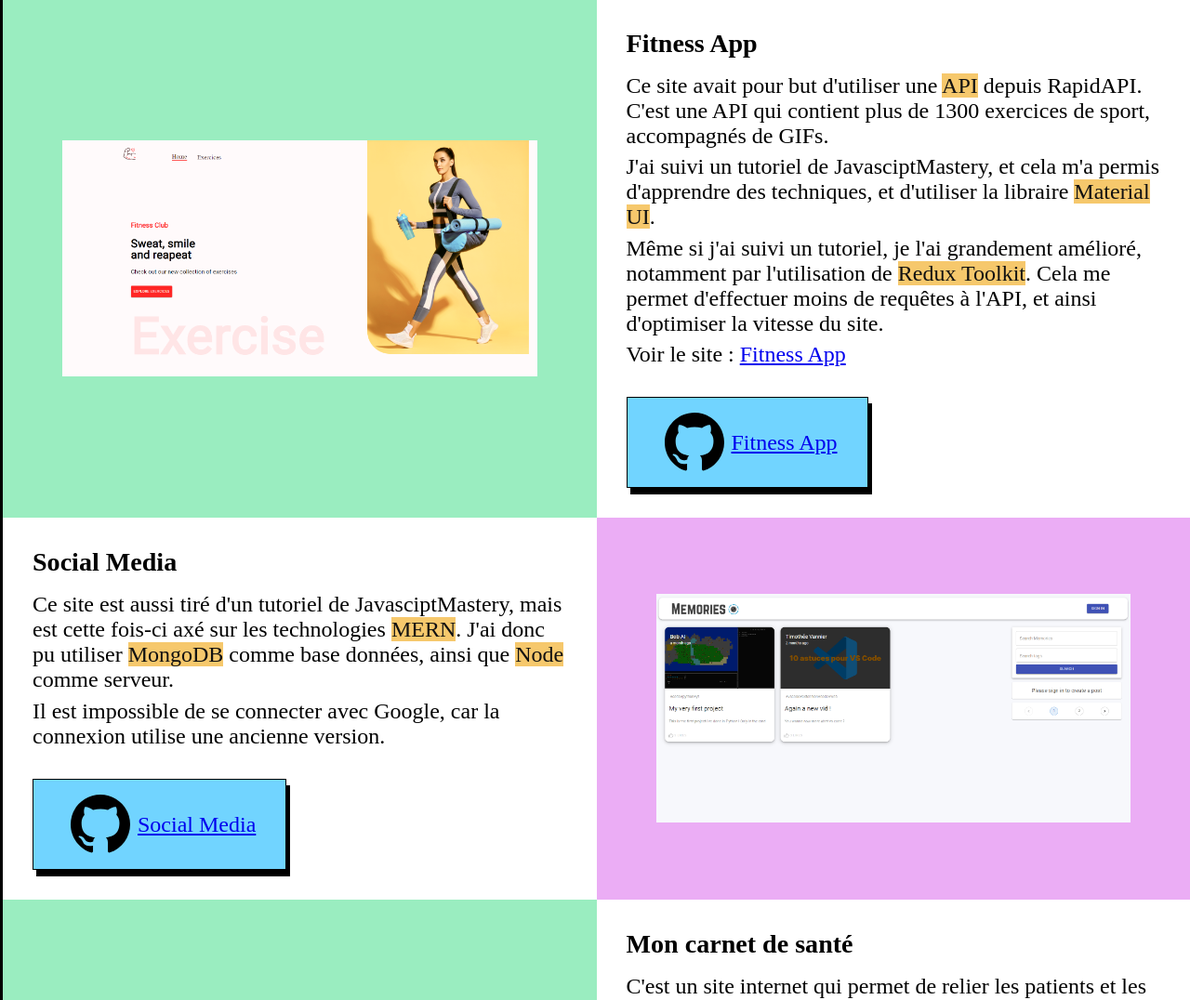
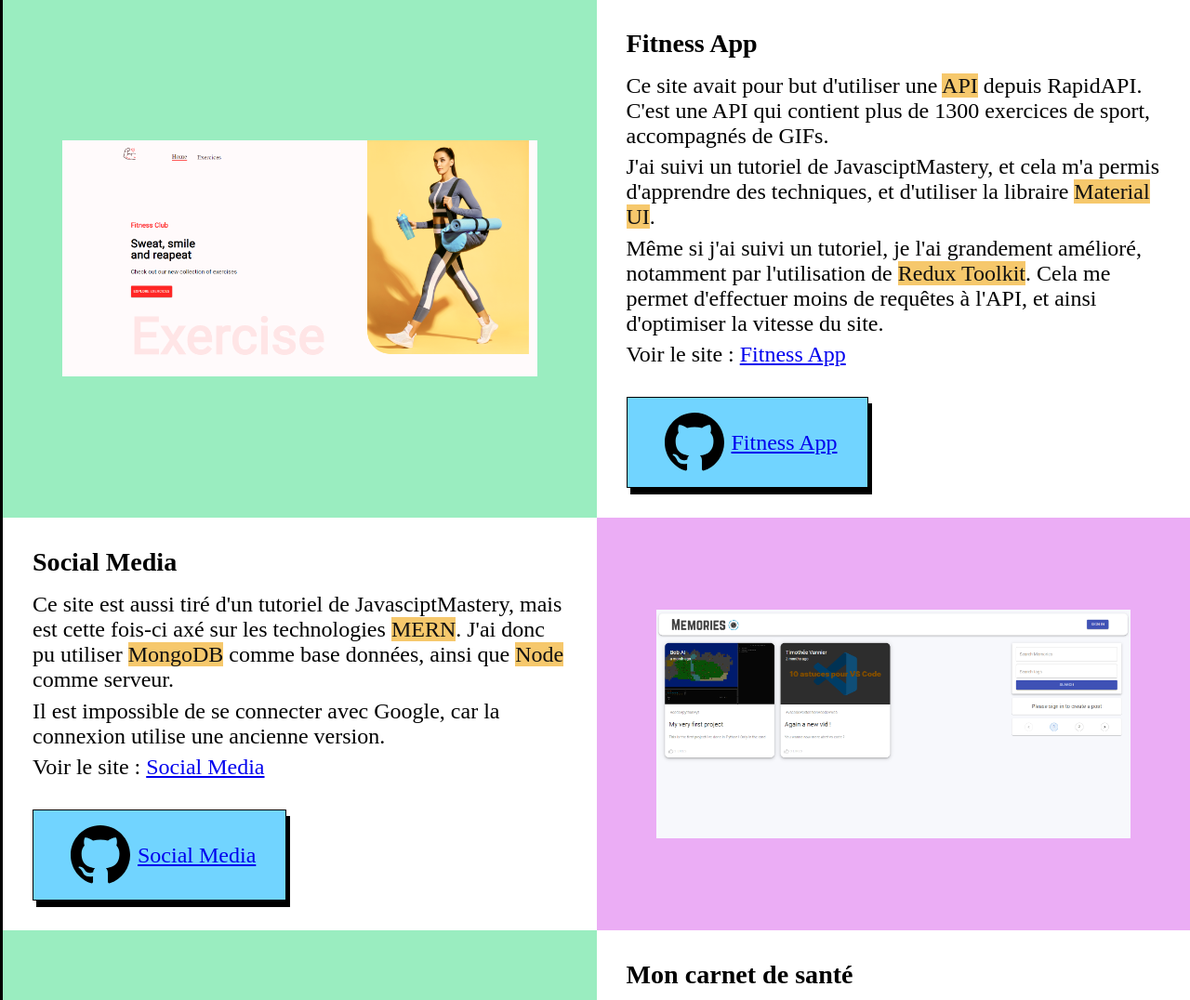
Before and after one commit to Redshark61/site_perso, a PHP site: page / in a window 1280 px wide. Shown: the part 1924-3000 px from the top of the page at 93% size. Run offline with PHP 8.4, Linux system fonts and the light colour scheme; some web fonts are replaced.

Commit message:
new links

```diff
--- a/views/projects.php
+++ b/views/projects.php
@@ -19,6 +19,7 @@
         <h3>Social Media</h3>
         <p>Ce site est aussi tiré d'un tutoriel de JavasciptMastery, mais est cette fois-ci axé sur les technologies <span class="emphasis">MERN</span>. J'ai donc pu utiliser <span class="emphasis">MongoDB</span> comme base données, ainsi que <span class="emphasis">Node</span> comme serveur.</p>
         <p>Il est impossible de se connecter avec Google, car la connexion utilise une ancienne version.</p>
+        <p>Voir le site : <a href="https://my-react-memories.netlify.app/posts" target="_blank">Social Media</a></p>
         <?= githubLink("Social Media", "https://github.com/Redshark61/mern") ?>
       </div>
       <div class="projects__image">
```
